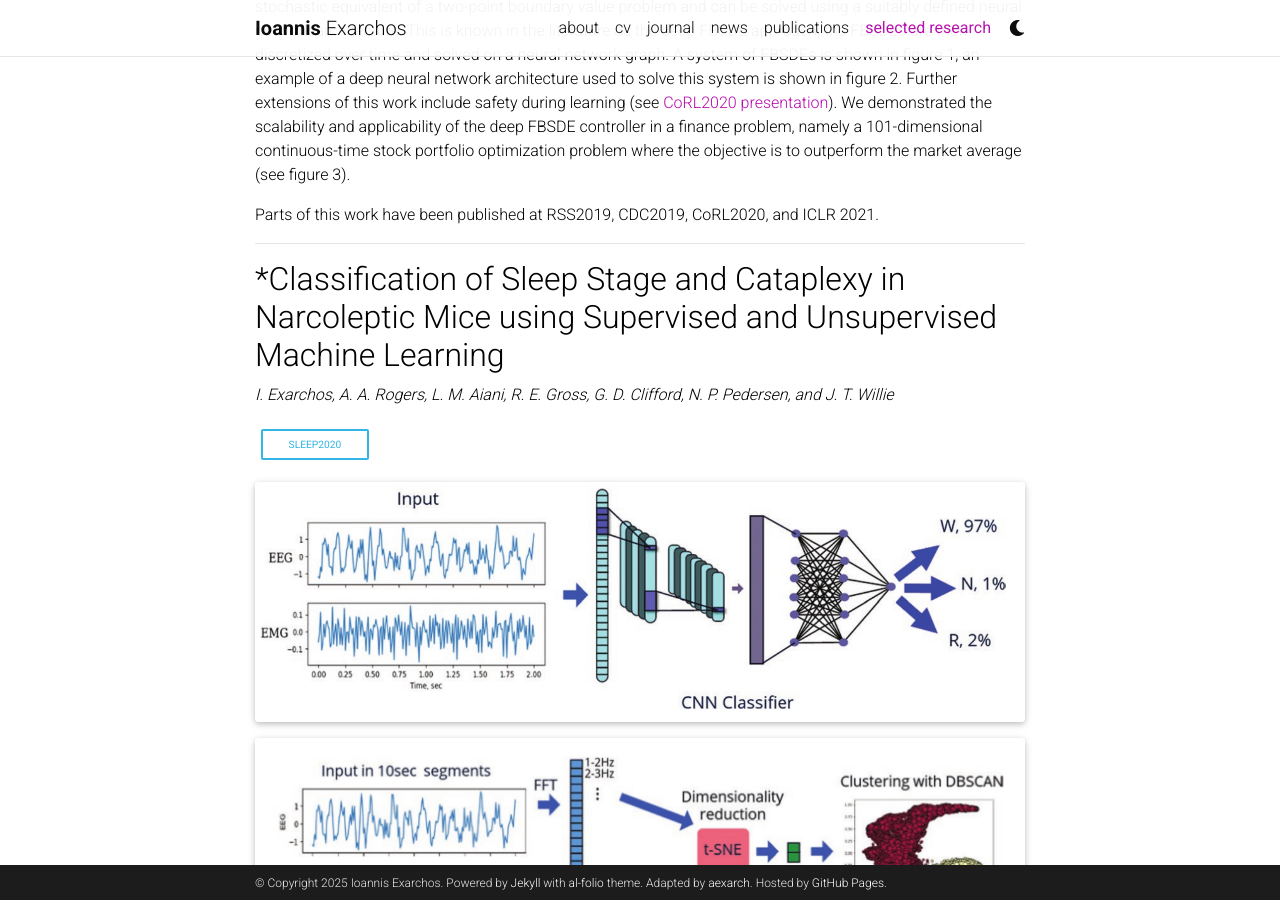
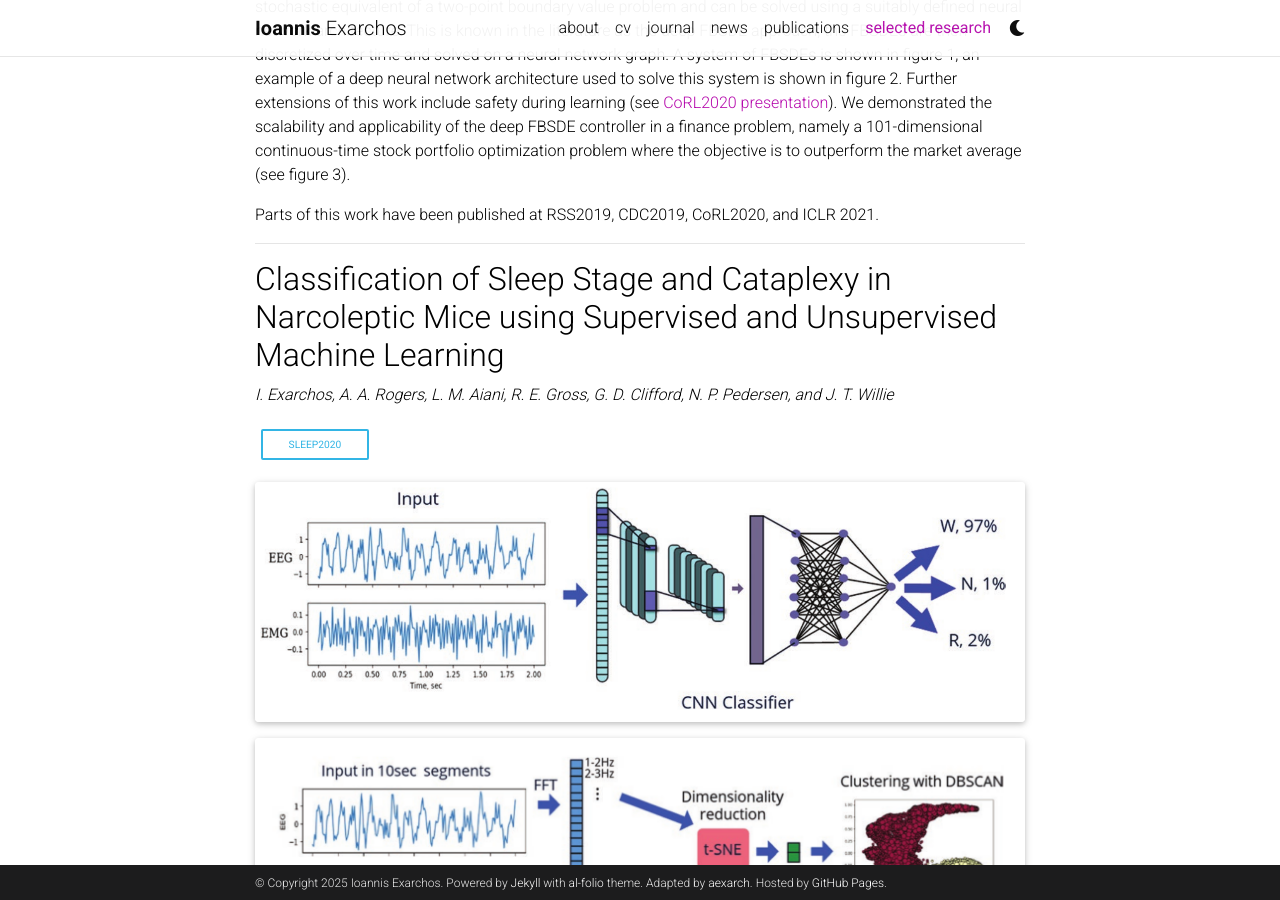
Before and after one commit to iexarchos/iexarchos.github.io, a Jekyll site: the page built from _pages/research.md, in a window 1280 px wide and 900 px high, scrolled down 3713 px. Built offline with Jekyll 4.4.1, drawn with Linux system fonts in a browser that asks for light colours; full-size pictures stand in for the smaller copies a plugin makes; comment, search, counter and statistics services are not loaded; a style sheet for code colours, icons or effects is not loaded.

Commit message:
Fix: research page media rendering (figure include simplified, link corrected, markup fixes)

```diff
--- a/_includes/figure.html
+++ b/_includes/figure.html
@@ -1,21 +1,16 @@
-{%- assign path = include.path | remove: ".jpg" | remove: ".jpeg" | remove: ".png" | remove: ".tiff" -%}
+{%- assign path_no_ext = include.path | remove: '.jpg' | remove: '.jpeg' | remove: '.png' | remove: '.tiff' -%}
 
 <figure>
-{% if include.no_webp %}
-  <img {% if include.class %}class="{{ include.class }}"{% endif %} src="{{ include.path | relative_url }}" {% if include.alt %}alt="{{ include.alt }}"{% endif %} {% if include.title %}title="{{ include.title }}"{% endif %} {% if include.zoomable %}data-zoomable{% endif %} />
-{% else %}
-  {%- assign webp_probe = path | append: '-480.webp' | relative_url -%}
-  {% comment %} If imagemagick failed, the -480.webp won't exist; render plain img instead {% endcomment %}
-  {% if webp_probe contains '-480.webp' %}
+{% assign use_picture = site.imagemagick.enabled and include.no_webp != true %}
+{% if use_picture %}
   <picture>
     {% for i in site.imagemagick.widths -%}
-      <source media="(max-width: {{ i }}px)" srcset="{{ path | relative_url }}-{{ i }}.webp" />
+      <source media="(max-width: {{ i }}px)" srcset="{{ path_no_ext | relative_url }}-{{ i }}.webp" />
     {% endfor -%}
     <img {% if include.class %}class="{{ include.class }}"{% endif %} src="{{ include.path | relative_url }}" {% if include.alt %}alt="{{ include.alt }}"{% endif %} {% if include.title %}title="{{ include.title }}"{% endif %} {% if include.zoomable %}data-zoomable{% endif %} />
   </picture>
-  {% else %}
+{% else %}
   <img {% if include.class %}class="{{ include.class }}"{% endif %} src="{{ include.path | relative_url }}" {% if include.alt %}alt="{{ include.alt }}"{% endif %} {% if include.title %}title="{{ include.title }}"{% endif %} {% if include.zoomable %}data-zoomable{% endif %} />
-  {% endif %}
 {% endif %}
 
   {%- if include.caption -%}<figcaption class="caption">{{ include.caption }}</figcaption>{%- endif %}
--- a/_pages/research.md
+++ b/_pages/research.md
@@ -60,7 +58,7 @@
 
 * * *
 
-<h2>*Classification of Sleep Stage and Cataplexy in Narcoleptic Mice using Supervised and Unsupervised Machine Learning</h2>
+<h2>Classification of Sleep Stage and Cataplexy in Narcoleptic Mice using Supervised and Unsupervised Machine Learning</h2>
 *I. Exarchos, A. A. Rogers, L. M. Aiani, R. E. Gross, G. D. Clifford, N. P. Pedersen, and J. T. Willie*
 
 [SLEEP2020](https://doi.org/10.1093/sleep/zsz272){: .btn .btn-outline-info .btn-sm .z-depth-0}
@@ -85,10 +83,8 @@
 {% include figure.html path="assets/img/FBSDE1.png" class="img-fluid rounded z-depth-1" zoomable=true %}
 <center><i>Figure 1</i></center><br><br
 
-
 {% include figure.html path="assets/img/FBSDE2.png" class="img-fluid rounded z-depth-1" zoomable=true %}
 <center><i>Figure 2</i></center><br><br
-
 
 {% include figure.html path="assets/img/FBSDE3.png" class="img-fluid rounded z-depth-1" zoomable=true %}
 <center><i>Figure 3</i></center><br><br
```
Also changed, not shown: other parts of _pages/research.md (+2 -4 lines), _news/news_9.md (+1 -1 lines).
